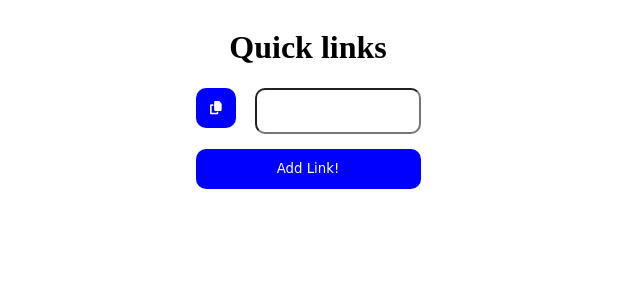
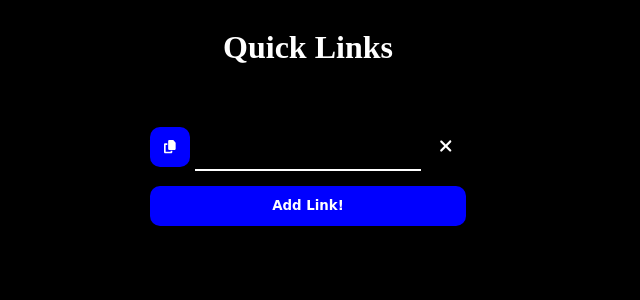
Before and after one commit to samerosenberg/quicklinks, a React (Create React App) app: page / in a window 1280 px wide. Both pictures are taken after a click on the button "Add Link!". Shown: the top 300 px of the page, without its empty margins (0-640 px from the left). Built offline with nearby package versions, Linux system fonts and the light colour scheme.

Commit message:
gotta get better at making smaller commits, but this works

```diff
--- /dev/null
+++ b/craco.config.js
@@ -0,0 +1,27 @@
+module.exports = {
+    webpack: {
+        configure: (webpackConfig, { env, paths }) => {
+            return {
+                ...webpackConfig,
+                entry: {
+                    main: [
+                        env === "development" &&
+                            require.resolve(
+                                "react-dev-utils/webpackHotDevClient"
+                            ),
+                        paths.appIndexJs,
+                    ].filter(Boolean),
+                    content: "./src/chromeServices/DOMEvaluator.ts",
+                },
+                output: {
+                    ...webpackConfig.output,
+                    filename: "static/js/[name]".js,
+                },
+                optimization: {
+                    ...webpackConfig.optimization,
+                    runtimeChunk: false,
+                },
+            };
+        },
+    },
+};
--- a/src/App.css
+++ b/src/App.css
@@ -1,7 +1,9 @@
 body,
-h1 {
+h1,
+p {
     display: flex;
     justify-content: center;
+    color: white;
 }
 
 .addContainer {
@@ -14,6 +16,7 @@ h1 {
     justify-content: center;
     align-items: center;
     font-family: "Comic Sans MS", "Comic Sans", cursive;
+    font-weight: bold;
     height: 40px;
     width: 100%;
     border-radius: 10px;
@@ -22,3 +25,12 @@ h1 {
     margin-top: 10px;
     border: none;
 }
+
+.addButton:hover {
+    opacity: 0.8;
+}
+
+.copiedLink {
+    visibility: hidden;
+    font-size: large;
+}
--- a/src/App.tsx
+++ b/src/App.tsx
@@ -1,22 +1,86 @@
-import React, { useState } from "react";
+import React, { useEffect, useState } from "react";
 import "./App.css";
 import { Link } from "./Link";
 
 function App() {
     const [links, setLinks] = useState<string[]>([]);
+    const [copiedLink, setCopiedLink] = useState("");
+
+    useEffect(() => {
+        chrome.storage.local.get("links", (results) => {
+            if (results.links) {
+                setLinks([...results.links]);
+            }
+        });
+    });
+
+    function setNewLinks(links: string[]) {
+        setLinks(links);
+        chrome.storage.local.set({ links: links });
+    }
 
     function addLink(): void {
-        setLinks([...links, ""]);
+        const newLinks = [...links, ""];
+        setNewLinks(newLinks);
+    }
+
+    async function copiedCallback(id: number): Promise<void> {
+        const url = links[id];
+        setCopiedLink(url);
+        if ("clipboard" in navigator) {
+            await navigator.clipboard.writeText(url);
+        } else {
+            document.execCommand("copy", true, url);
+        }
+
+        const copiedLinkDiv = document.getElementById("copiedLink");
+        if (copiedLinkDiv) {
+            copiedLinkDiv.style.visibility = "visible";
+        }
+    }
+
+    function removeCallback(linkId: number): void {
+        const newLinks = links.filter((val, index) => {
+            return index !== linkId;
+        });
+        setNewLinks(newLinks);
+    }
+
+    function updateCallback(
+        e: React.ChangeEvent<HTMLInputElement>,
+        index: number
+    ) {
+        const newLinks = links.map((link, i) => {
+            if (i === index) {
+                return e.currentTarget.value;
+            }
+            return link;
+        });
+        setNewLinks(newLinks);
     }
 
     return (
         <>
             <div className="header">
-                <h1>Quick links</h1>
+                <h1>Quick Links</h1>
+            </div>
+            <div>
+                <p id="copiedLink" className="copiedLink">
+                    Copied {copiedLink}!
+                </p>
             </div>
             <div className="linkList">
-                {links.map((link) => {
-                    return <Link key={link} />;
+                {links.map((link, index) => {
+                    return (
+                        <Link
+                            key={index}
+                            id={index}
+                            link={link}
+                            copiedCallback={copiedCallback}
+                            removeCallback={removeCallback}
+                            updateCallback={updateCallback}
+                        />
+                    );
                 })}
             </div>
             <div className="addContainer">
--- a/src/Link.css
+++ b/src/Link.css
@@ -13,8 +13,38 @@
     border: none;
 }
 
+.copyButton:hover {
+    opacity: 0.8;
+}
+
 .url {
     height: 40px;
     width: 70%;
-    border-radius: 10px;
+    border-top: none;
+    border-left: none;
+    border-right: none;
+    border-bottom-color: white;
+    background-color: black;
+    color: white;
+    font-size: large;
 }
+
+textarea:focus,
+.url:focus {
+    outline: none;
+    border-bottom-color: blue;
+    transition: border-bottom-color 0.5 linear;
+}
+
+.removeLink {
+    height: 40px;
+    width: 40px;
+    color: white;
+    background-color: black;
+    border: none;
+    font-size: large;
+}
+
+.removeLink:hover {
+    opacity: 0.8;
+}
--- a/src/Link.tsx
+++ b/src/Link.tsx
@@ -1,24 +1,49 @@
-import { faCopy } from "@fortawesome/free-solid-svg-icons";
+import { faCopy, faTimes } from "@fortawesome/free-solid-svg-icons";
 import { FontAwesomeIcon } from "@fortawesome/react-fontawesome";
 import React from "react";
 import "./Link.css";
 
-export function Link(): JSX.Element {
+export function Link(linkProps: LinkProps): JSX.Element {
     async function copyLink() {
         const url = (document.getElementById("url") as HTMLInputElement).value;
-        if ("clipboard" in navigator) {
-            return await navigator.clipboard.writeText(url);
-        } else {
-            return document.execCommand("copy", true, url);
-        }
     }
 
+    //TODO set url in links when focus left
     return (
         <div className="linkContainer">
-            <button className="copyButton" onClick={copyLink}>
+            <button
+                className="copyButton"
+                onClick={() => {
+                    linkProps.copiedCallback(linkProps.id);
+                }}
+            >
                 <FontAwesomeIcon icon={faCopy} />
             </button>
-            <input className="url" id="url"></input>
+            <input
+                className="url"
+                id="url"
+                autoComplete="false"
+                onChange={(event) => {
+                    linkProps.updateCallback(event, linkProps.id);
+                }}
+                value={linkProps.link}
+            ></input>
+            <button
+                className="removeLink"
+                onClick={() => {
+                    linkProps.removeCallback(linkProps.id);
+                }}
+            >
+                <FontAwesomeIcon icon={faTimes} />
+            </button>
         </div>
     );
 }
+
+interface LinkProps {
+    id: number;
+    link: string;
+    copiedCallback: Function;
+    removeCallback: Function;
+    updateCallback: Function;
+}
--- a/src/index.css
+++ b/src/index.css
@@ -1,4 +1,5 @@
 body {
     width: 600px;
     height: 400px;
+    background-color: black;
 }
```
Also changed, not shown: public/manifest.json, 12 other files (tests, documents, lock files or other folders).
